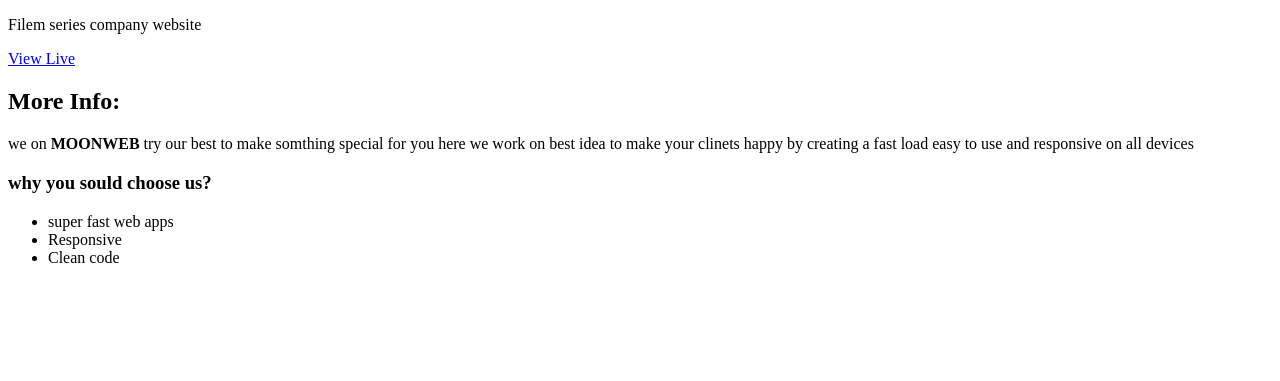
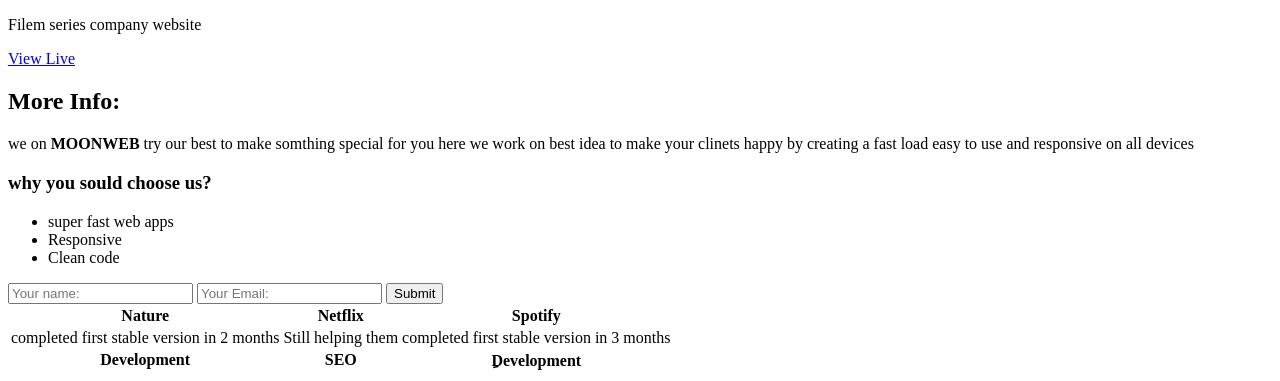
Before and after one commit to Sina-shafiee/group3-website, a plain HTML site: page projects.html in a window 1280 px wide. Shown: the part 6809-7190 px from the top of the page. Before the commit the page ends 7092 px from the top, so only its background shows below. Drawn offline with Linux system fonts and the light colour scheme.

Commit message:
compeleted the main section

```diff
--- a/projects.html
+++ b/projects.html
@@ -75,6 +75,41 @@
           <li>Clean code</li>
         </ul>
       </section>
+
+      <section>
+        <section>
+          <form action="">
+            <input type="text" placeholder="Your name:" />
+            <input type="email" placeholder="Your Email:" />
+            <button>Submit</button>
+          </form>
+        </section>
+        <section>
+          <table>
+            <thead>
+              <tr>
+                <th>Nature</th>
+                <th>Netflix</th>
+                <th>Spotify</th>
+              </tr>
+            </thead>
+            <tbody>
+              <tr>
+                <td>completed first stable version in 2 months</td>
+                <td>Still helping them</td>
+                <td>completed first stable version in 3 months</td>
+              </tr>
+            </tbody>
+            <tfoot>
+              <tr>
+                <th>Development</th>
+                <th>SEO</th>
+                <th>ِDevelopment</th>
+              </tr>
+            </tfoot>
+          </table>
+        </section>
+      </section>
     </main>
   </body>
 </html>
```
